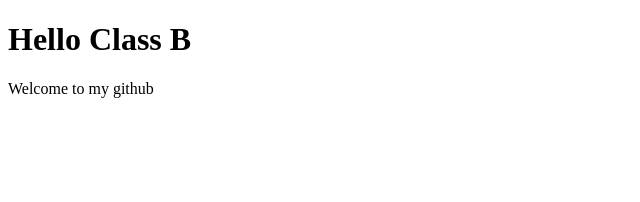
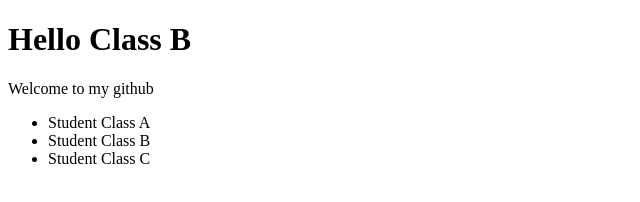
Before and after one commit to sokyangLakk/Project-Demo, a plain HTML site: page index.html in a window 1280 px wide. Shown: the whole page, without its empty margins (0-640 px from the left). Drawn offline with Linux system fonts and the light colour scheme.

Commit message:
project Demo

```diff
--- a/index.html
+++ b/index.html
@@ -3,10 +3,15 @@
 <head>
     <meta charset="UTF-8">
     <meta name="viewport" content="width=device-width, initial-scale=1.0">
-    <title>Document</title>
+    <title>Project Demo</title>
 </head>
 <body>
     <h1>Hello Class B</h1>
     <p>Welcome to my github</p>
+    <ul>
+        <li>Student Class A</li>
+        <li>Student Class B</li>
+        <li>Student Class C</li>
+    </ul>
 </body>
 </html>
```
